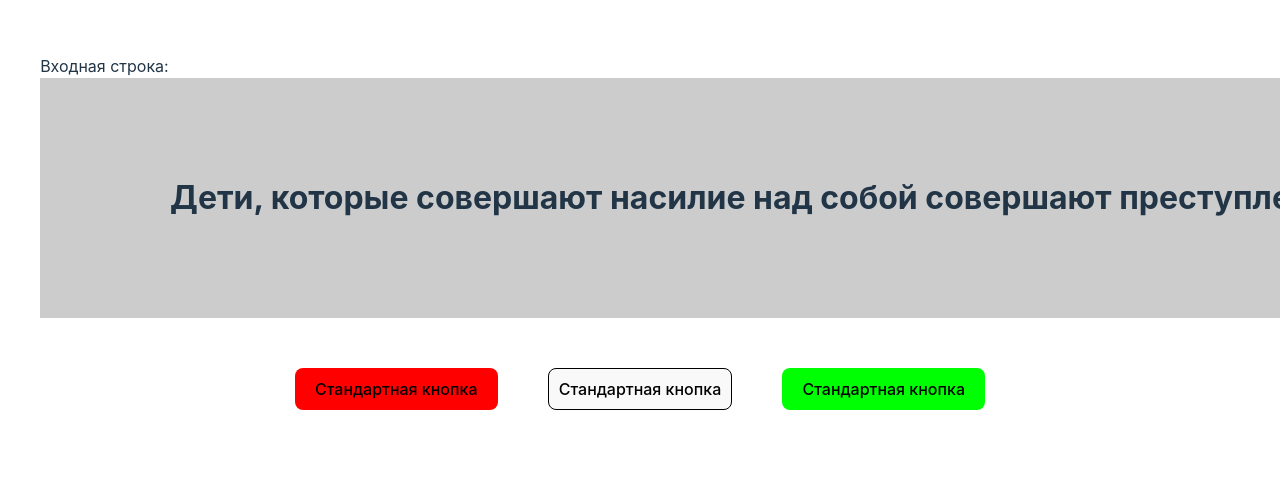
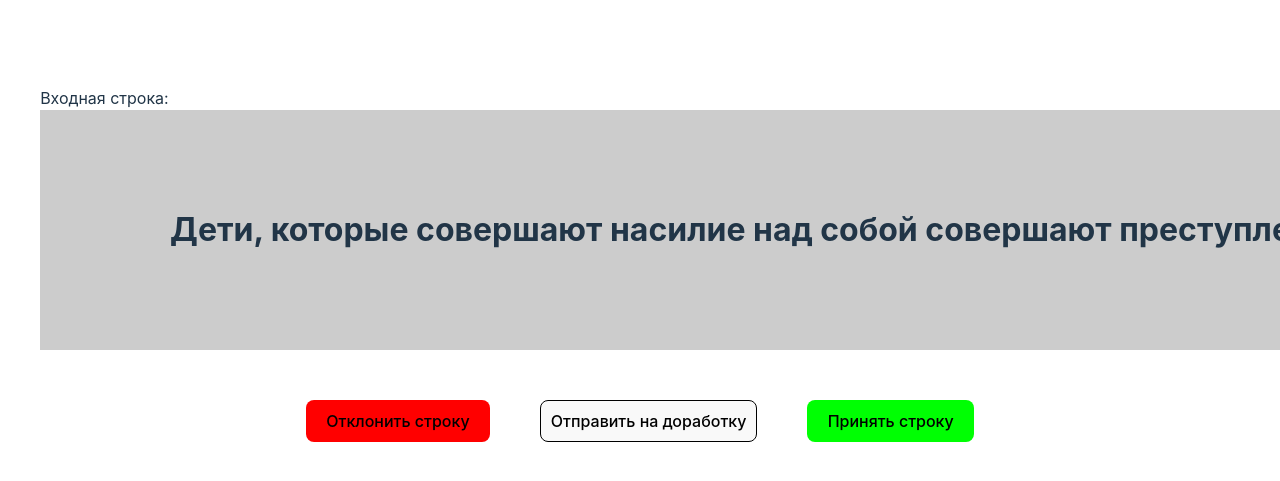
Before and after one commit to ohalikov/react-javascript-swiper, a React (Vite) app: page / in a window 1280 px wide. Shown: the part 143-624 px from the top of the page. Built offline with nearby package versions, Linux system fonts and the light colour scheme.

Commit message:
change buttons text

```diff
--- a/src/App.css
+++ b/src/App.css
@@ -1,5 +1,9 @@
 #root {
-  max-width: 100%;
+  display: flex;
+  width: 100%;
+  justify-content: center;
+  align-items: center;
+  min-height: 100vh;
   margin: 0 auto;
   padding: 2rem;
   text-align: center;
--- a/src/components/AcceptButton/index.jsx
+++ b/src/components/AcceptButton/index.jsx
@@ -1,23 +1,21 @@
-import React from 'react';
-import { Button } from '../Button/'
+import React, { Children } from "react";
+import { Button } from "../Button/";
 
-import './accept-button.css'
+import "./accept-button.css";
 
-
-
-export const AcceptButton = ({ buttonName, state}) => {
+export const AcceptButton = ({ children, state }) => {
   const handleClick = () => {
-    const [index, setState, lenght] = state
-    console.log('here_Accept')
-    console.log(index)
+    const [index, setState, lenght] = state;
+    console.log("here_Accept");
+    console.log(index);
     if (index <= lenght) {
-      setState(index + 1)
-    }
-    else console.log("кончились")
+      setState(index + 1);
+    } else console.log("кончились");
     // setState(currentIndex + 1);
-  }
+  };
   return (
-    <Button nameButton = {buttonName} classNameButton={'accpet-button'} clickFunction={handleClick} />
-
-  )
+    <Button classNameButton={"accpet-button"} clickFunction={handleClick}>
+      {children}
+    </Button>
+  );
 };
--- a/src/components/Button/index.jsx
+++ b/src/components/Button/index.jsx
@@ -1,12 +1,17 @@
-import React from 'react';
-import './button.css'
+import React from "react";
+import "./button.css";
 
 const handleClick = () => {
-  console.log('here_standart button')
-}
-export const Button = ({ buttonName = 'Стандартная кнопка', classNameButton='btn', clickFunction = handleClick}) => {
+  console.log("here_standart button");
+};
+export const Button = ({
+  children,
+  classNameButton = "btn",
+  clickFunction = handleClick,
+}) => {
   return (
-    <button className={classNameButton} onClick={clickFunction}>{buttonName}</button>
-
-  )
+    <button className={classNameButton} onClick={clickFunction}>
+      {children}
+    </button>
+  );
 };
--- a/src/components/CancelButton/index.jsx
+++ b/src/components/CancelButton/index.jsx
@@ -1,12 +1,8 @@
-import React from 'react';
-import { Button } from '../Button/'
+import React from "react";
+import { Button } from "../Button/";
 
-import './cancel-button.css'
+import "./cancel-button.css";
 
-export const CancelButton = ({ stringValue }) => {
-
-  return (
-    <Button nameButton = {stringValue} classNameButton={'cancel-button'}/>
-
-  )
+export const CancelButton = ({ children }) => {
+  return <Button classNameButton={"cancel-button"}>{children}</Button>;
 };
--- a/src/components/ReworkButton/index.jsx
+++ b/src/components/ReworkButton/index.jsx
@@ -1,12 +1,8 @@
-import React from 'react';
-import { Button } from '../Button/'
+import React from "react";
+import { Button } from "../Button/";
 
-import './rework-button.css'
+import "./rework-button.css";
 
-export const ReworkButton = ({ stringValue }) => {
-
-  return (
-    <Button nameButton = {stringValue} />
-
-  )
+export const ReworkButton = ({ children }) => {
+  return <Button>{children}</Button>;
 };
--- a/src/components/ReworkButton/rework-button.css
+++ b/src/components/ReworkButton/rework-button.css
@@ -11,7 +11,7 @@
 }
 
 .label-string__card_block {
-    width: 100%;
+    max-width: 100%;
     padding: 0;
     margin: 0;
     text-align: left;
--- a/src/components/TextCard/text-card.css
+++ b/src/components/TextCard/text-card.css
@@ -1,6 +1,6 @@
 .card_block {
-    width: 100%;
     display: flex;
+    max-width: 100%;
     justify-content: center;
     align-items: center;
     height: 30vh;
--- a/src/pages/HomePage.jsx
+++ b/src/pages/HomePage.jsx
@@ -1,36 +1,34 @@
-import React from 'react';
-import { useState } from 'react';
-import { TextCard } from '../components/TextCard'
-import { AcceptButton } from '../components/AcceptButton'
-import { Button } from '../components/Button'
-import { CancelButton } from '../components/CancelButton'
-import { ReworkButton } from '../components/ReworkButton'
-
-
+import React from "react";
+import { useState } from "react";
+import { TextCard } from "../components/TextCard";
+import { AcceptButton } from "../components/AcceptButton";
+import { CancelButton } from "../components/CancelButton";
+import { ReworkButton } from "../components/ReworkButton";
 
 const inputString = [
-  'Дети, которые совершают насилие над собой совершают преступление',
-  'Не дети, совершают насилие',
-  'asdfsadfsa'
-]
-const nameAcceptButton = 'Принять строку'
-const nameCancelButton = 'Отклонить строку'
-const nameReworkButton = 'Отправить на доработку'
-
-
-
+  "Дети, которые совершают насилие над собой совершают преступление",
+  "Не дети, совершают насилие",
+  "asdfsadfsa",
+];
+const nameAcceptButton = "Принять строку";
+const nameCancelButton = "Отклонить строку";
+const nameReworkButton = "Отправить на доработку";
 
 export const HomePage = () => {
   const [currentStringIndex, setNextString] = useState(0);
 
-  console.log(currentStringIndex)
+  console.log(currentStringIndex);
   return (
     <>
-      <p className='label-string__card_block'>Входная строка:</p>
-      <TextCard stringValue={inputString} stringIndex = {currentStringIndex} />
-      <CancelButton stringValue={nameCancelButton}/>
-      <ReworkButton stringValue={nameReworkButton}/>
-      <AcceptButton stringValue={nameAcceptButton} state = {[currentStringIndex, setNextString, inputString.length]} />
+      <p className="label-string__card_block">Входная строка:</p>
+      <TextCard stringValue={inputString} stringIndex={currentStringIndex} />
+      <CancelButton>{nameCancelButton}</CancelButton>
+      <ReworkButton>{nameReworkButton}</ReworkButton>
+      <AcceptButton
+        state={[currentStringIndex, setNextString, inputString.length]}
+      >
+        {nameAcceptButton}
+      </AcceptButton>
     </>
   );
-}
+};
```
